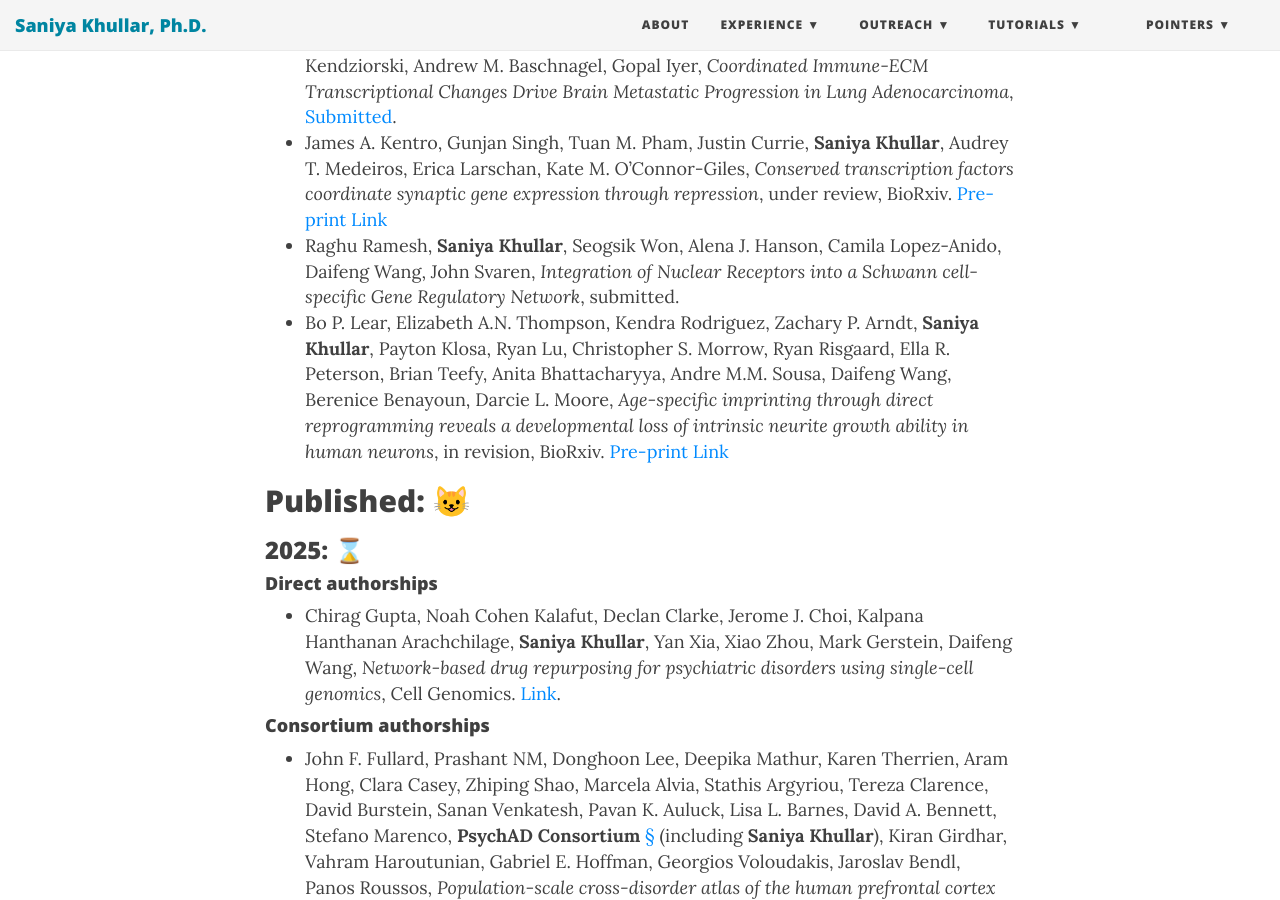
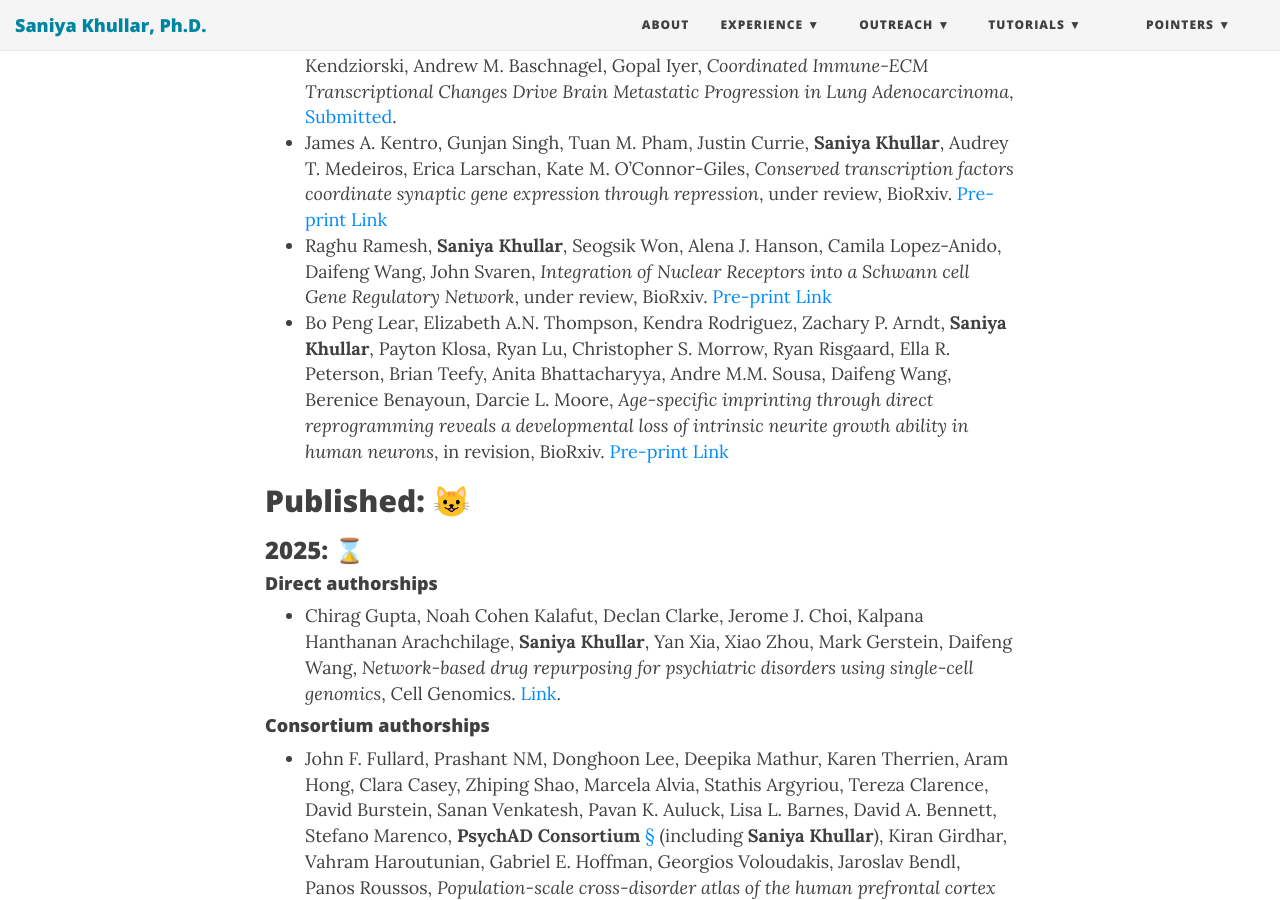
Before and after one commit to SaniyaKhullar/saniyakhullar.github.io, a Jekyll site: the page built from publications.md, in a window 1280 px wide and 900 px high, scrolled down 849 px. Built offline with Jekyll 4.4.1, drawn with Linux system fonts in a browser that asks for light colours; nearby versions of some CDN libraries.

Commit message:
updated a link

```diff
--- a/publications.md
+++ b/publications.md
@@ -10,24 +10,24 @@ Please note that my papers and citations are available online at: 👩‍💻
 Please note my publications 🤓📚🧬 are as follows 📖 :
 <!-- https://emojipedia.org/people -->
 ## Revisions/Under Review/Preprints: ✏️
--   Tobi Alegbe, Bradley T. Harris, Laura Fachal, Lucia Ramirez Navarro, Marcus Tutert, Monika Krzak, Mennatallah Ghouraba, Michelle Strickland, Matiss Ozols, **Saniya Khullar**, Eleonora Khabirova, Nikolaos I. Panousis, David Ochoa, Noor Wana, May Xueqi Hu, Jason Skelton, Jasmin Ostermayer, Kimberley Ai Xian Cheam, D. Leland Taylor, Yong Gu, Claire Dawson, Tina Thompson, Kenneth Arestang, Nilanga Nishad, Steven Leonard, Vivek Iyer, Rebecca E. McIntyre, Miles Parkes, Chris Wallace, Cristina Cotobal Martin, Gareth-Rhys Jones, Tim Raine, Carl A. Anderson, *Cell-type-resolved genetic regulatory variation shapes inflammatory bowel disease risk*, under review, MedRxiv. [Pre-print Link](https://www.medrxiv.org/content/10.1101/2025.06.24.25330216v1).
--   Aditi Chandrashekar, Rohan Gala, Andreas Tjärnberg, **Saniya Khullar**, Grace Huynh, Mariano Ignacio Gabitto, *TabVI: Leveraging Lightweight Transformer Architectures to Learn Biologically Meaningful Cellular Representations*, under review, BioRxiv. [Pre-print Link](https://www.biorxiv.org/content/10.1101/2025.02.13.637984v1.full)
+- Tobi Alegbe, Bradley T. Harris, Laura Fachal, Lucia Ramirez Navarro, Marcus Tutert, Monika Krzak, Mennatallah Ghouraba, Michelle Strickland, Matiss Ozols, **Saniya Khullar**, Eleonora Khabirova, Nikolaos I. Panousis, David Ochoa, Noor Wana, May Xueqi Hu, Jason Skelton, Jasmin Ostermayer, Kimberley Ai Xian Cheam, D. Leland Taylor, Yong Gu, Claire Dawson, Tina Thompson, Kenneth Arestang, Nilanga Nishad, Steven Leonard, Vivek Iyer, Rebecca E. McIntyre, Miles Parkes, Chris Wallace, Cristina Cotobal Martin, Gareth-Rhys Jones, Tim Raine, Carl A. Anderson, *Cell-type-resolved genetic regulatory variation shapes inflammatory bowel disease risk*, under review, MedRxiv. [Pre-print Link](https://www.medrxiv.org/content/10.1101/2025.06.24.25330216v1).
+- Aditi Chandrashekar, Rohan Gala, Andreas Tjärnberg, **Saniya Khullar**, Grace Huynh, Mariano Ignacio Gabitto, *TabVI: Leveraging Lightweight Transformer Architectures to Learn Biologically Meaningful Cellular Representations*, under review, BioRxiv. [Pre-print Link](https://www.biorxiv.org/content/10.1101/2025.02.13.637984v1.full)
 -	Albert R. Wang, Manlu Liu, Jared A. Brown, Darya Buehler, **Saniya Khullar**, Christina Kendziorski, Andrew M. Baschnagel, Gopal Iyer, *Coordinated Immune-ECM Transcriptional Changes Drive Brain Metastatic Progression in Lung Adenocarcinoma*, [Submitted](https://www.sciencedirect.com/science/article/abs/pii/S1556086425001388).
 -	James A. Kentro, Gunjan Singh, Tuan M. Pham, Justin Currie, **Saniya Khullar**, Audrey T. Medeiros, Erica Larschan, Kate M. O’Connor-Giles, *Conserved transcription factors coordinate synaptic gene expression through repression*, under review, BioRxiv. [Pre-print Link](https://www.biorxiv.org/content/10.1101/2024.10.30.621128v2)
--	Raghu Ramesh, **Saniya Khullar**, Seogsik Won, Alena J. Hanson, Camila Lopez-Anido, Daifeng Wang, John Svaren, *Integration of Nuclear Receptors into a Schwann cell-specific Gene Regulatory Network*, submitted.
--	Bo P. Lear, Elizabeth A.N. Thompson, Kendra Rodriguez, Zachary P. Arndt, **Saniya Khullar**, Payton Klosa, Ryan Lu, Christopher S. Morrow, Ryan Risgaard, Ella R. Peterson, Brian Teefy, Anita Bhattacharyya, Andre M.M. Sousa, Daifeng Wang, Berenice Benayoun, Darcie L. Moore, *Age-specific imprinting through direct reprogramming reveals a developmental loss of intrinsic neurite growth ability in human neurons*, in revision, BioRxiv. [Pre-print Link](https://www.biorxiv.org/content/10.1101/2023.10.25.563769v2)
+-	Raghu Ramesh, **Saniya Khullar**, Seogsik Won, Alena J. Hanson, Camila Lopez-Anido, Daifeng Wang, John Svaren, *Integration of Nuclear Receptors into a Schwann cell Gene Regulatory Network*, under review, BioRxiv. [Pre-print Link](https://www.biorxiv.org/content/10.1101/2025.10.30.685409v1)
+-	Bo Peng Lear, Elizabeth A.N. Thompson, Kendra Rodriguez, Zachary P. Arndt, **Saniya Khullar**, Payton Klosa, Ryan Lu, Christopher S. Morrow, Ryan Risgaard, Ella R. Peterson, Brian Teefy, Anita Bhattacharyya, Andre M.M. Sousa, Daifeng Wang, Berenice Benayoun, Darcie L. Moore, *Age-specific imprinting through direct reprogramming reveals a developmental loss of intrinsic neurite growth ability in human neurons*, in revision, BioRxiv. [Pre-print Link](https://www.biorxiv.org/content/10.1101/2023.10.25.563769v2)
 
 ## Published: 😺
 ### 2025: ⌛
 #### Direct authorships
--   Chirag Gupta, Noah Cohen Kalafut, Declan Clarke, Jerome J. Choi, Kalpana Hanthanan Arachchilage, **Saniya Khullar**, Yan Xia, Xiao Zhou, Mark Gerstein, Daifeng Wang, *Network-based drug repurposing for psychiatric disorders using single-cell genomics*, Cell Genomics. [Link](https://www.sciencedirect.com/science/article/pii/S2666979X25002599).
+- Chirag Gupta, Noah Cohen Kalafut, Declan Clarke, Jerome J. Choi, Kalpana Hanthanan Arachchilage, **Saniya Khullar**, Yan Xia, Xiao Zhou, Mark Gerstein, Daifeng Wang, *Network-based drug repurposing for psychiatric disorders using single-cell genomics*, Cell Genomics. [Link](https://www.sciencedirect.com/science/article/pii/S2666979X25002599).
 
 #### Consortium authorships
--   John F. Fullard, Prashant NM, Donghoon Lee, Deepika Mathur, Karen Therrien, Aram Hong, Clara Casey, Zhiping Shao, Marcela Alvia, Stathis Argyriou, Tereza Clarence, David Burstein, Sanan Venkatesh, Pavan K. Auluck, Lisa L. Barnes, David A. Bennett, Stefano Marenco, **PsychAD Consortium** [§](https://psych-ad.org/people/) (including **Saniya Khullar**), Kiran Girdhar, Vahram Haroutunian, Gabriel E. Hoffman, Georgios Voloudakis, Jaroslav Bendl, Panos Roussos, *Population-scale cross-disorder atlas of the human prefrontal cortex at single-cell resolution*, Scientific Data, 2025. [Link](https://www.nature.com/articles/s41597-025-04687-5)
+- John F. Fullard, Prashant NM, Donghoon Lee, Deepika Mathur, Karen Therrien, Aram Hong, Clara Casey, Zhiping Shao, Marcela Alvia, Stathis Argyriou, Tereza Clarence, David Burstein, Sanan Venkatesh, Pavan K. Auluck, Lisa L. Barnes, David A. Bennett, Stefano Marenco, **PsychAD Consortium** [§](https://psych-ad.org/people/) (including **Saniya Khullar**), Kiran Girdhar, Vahram Haroutunian, Gabriel E. Hoffman, Georgios Voloudakis, Jaroslav Bendl, Panos Roussos, *Population-scale cross-disorder atlas of the human prefrontal cortex at single-cell resolution*, Scientific Data, 2025. [Link](https://www.nature.com/articles/s41597-025-04687-5)
 
 ### 2024: ⌛
 #### Direct authorships
--   **Saniya Khullar**, Xiang Huang, Raghu Ramesh, John Svaren, Daifeng Wang, *NetREm: Network Regression Embeddings reveal cell-type transcription factor coordination for gene regulation*, Bioinformatics Advances. [Link](https://academic.oup.com/bioinformaticsadvances/advance-article/doi/10.1093/bioadv/vbae206/7929807?login=false)
+- **Saniya Khullar**, Xiang Huang, Raghu Ramesh, John Svaren, Daifeng Wang, *NetREm: Network Regression Embeddings reveal cell-type transcription factor coordination for gene regulation*, Bioinformatics Advances. [Link](https://academic.oup.com/bioinformaticsadvances/advance-article/doi/10.1093/bioadv/vbae206/7929807?login=false)
 -	**Saniya Khullar**, *Biological-Network Guided Machine Learning for Understanding Gene Regulation in Human Brains and Disease Phenotypes From Multi-Omics Data*, University of Wisconsin - Madison, United States of America [Link to Dissertation at U.W.-Madison Library](https://search.library.wisc.edu/digital/ABLXHUQPYNF6IM86); [Link to Dissertation on ProQuest](https://www.proquest.com/docview/3108402149?pq-origsite=gscholar&fromopenview=true&sourcetype=Dissertations%20&%20Theses)
 -	Prashant S Emani, Jason J Liu, Declan Clarke, Matthew Jensen, Jonathan Warrell, Chirag Gupta, Ran Meng, Che Yu Lee, Siwei Xu, Cagatay Dursun, Shaoke Lou, Yuhang Chen, Zhiyuan Chu, Timur Galeev, Ahyeon Hwang, Yunyang Li, Pengyu Ni, Xiao Zhou, **PsychENCODE Consortium** [§](https://www.psychencode.org/people), Trygve E Bakken, Jaroslav Bendl, Lucy Bicks, Tanima Chatterjee, Lijun Cheng, Yuyan Cheng, Yi Dai, Ziheng Duan, Mary Flaherty, John F Fullard, Michael Gancz, Diego Garrido-Martín, Sophia Gaynor-Gillett, Jennifer Grundman, Natalie Hawken, Ella Henry, Gabriel E Hoffman, Ao Huang, Yunzhe Jiang, Ting Jin, Nikolas L Jorstad, Riki Kawaguchi, **Saniya Khullar**, Jianyin Liu, Junhao Liu, Shuang Liu, Shaojie Ma, Michael Margolis, Samantha Mazariegos, Jill Moore, Jennifer R Moran, Eric Nguyen, Nishigandha Phalke, Milos Pjanic, Henry Pratt, Diana Quintero, Ananya S Rajagopalan, Tiernon R Riesenmy, Nicole Shedd, Manman Shi, Megan Spector, Rosemarie Terwilliger, Kyle J Travaglini, Brie Wamsley, Gaoyuan Wang, Yan Xia, Shaohua Xiao, Andrew C Yang, Suchen Zheng, Michael J Gandal, Donghoon Lee, Ed S Lein, Panos Roussos, Nenad Sestan, Zhiping Weng, Kevin P White, Hyejung Won, Matthew J Girgenti, Jing Zhang, Daifeng Wang, Daniel Geschwind, Mark Gerstein, *Single-cell genomics and regulatory networks for 388 human brains*, Science. [Link](https://www.science.org/doi/10.1126/science.adi5199) [Video](https://x.com/GersteinLab/status/1793747237769781511/video/1)
 
```
